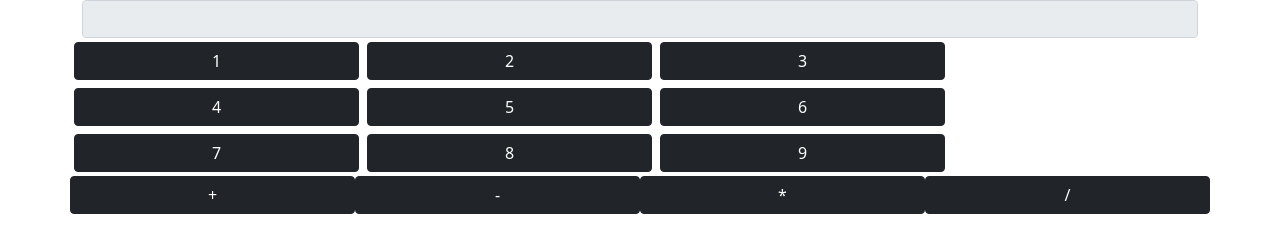
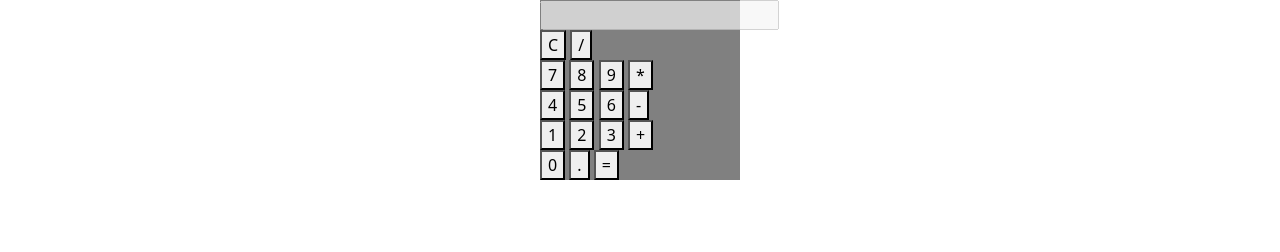
Before and after one commit to joaooneta/calculadorajs, a plain HTML site: page index.html in a window 1280 px wide. Drawn offline with nearby package versions, Linux system fonts and the light colour scheme.

Commit message:
Alterações no estilo CSS da página para facilitar a testagem da aplicação, além da implementação da função Calcular que possibilita o funcionamento da calculadora.

```diff
--- a/index.html
+++ b/index.html
@@ -13,41 +13,31 @@
     <link href="https://cdn.jsdelivr.net/npm/bootstrap@5.1.3/dist/css/bootstrap.min.css" rel="stylesheet" integrity="sha384-1BmE4kWBq78iYhFldvKuhfTAU6auU8tT94WrHftjDbrCEXSU1oBoqyl2QvZ6jIW3" crossorigin="anonymous">
 </head>
 <body>
-    <div class="container">
-        <div class="row">
-                <div class="col justify-content-center">
 
-                    <div id="calculadora">
-                        <input id="tela" type="text" class="form-control" disabled="disabled">
-                    </div>
+    <div id="Calculadora">
+        <input type="text" id="tela" disabled><br>
 
-                    <div class="row">
-                        <button type="button" class="btn btn-dark col-md-3 mx-1 my-1" onclick="digitar('1')">1</button>
-                        <button type="button" class="btn btn-dark col-md-3 mx-1 my-1 " onclick="digitar('2')">2</button>
-                        <button type="button" class="btn btn-dark col-md-3 mx-1 my-1" onclick="digitar('3')">3</button>
-                    </div>
+        <button type="button" onclick="Calcular('c')">C</button>
+        <button type="button" onclick="Calcular('/')">/</button><br>
 
-                    <div class="row">
-                        <button type="button" class="btn btn-dark col-md-3 mx-1 my-1" onclick="digitar('4')">4</button>
-                        <button type="button" class="btn btn-dark col-md-3 mx-1 my-1" onclick="digitar('5')">5</button>
-                        <button type="button" class="btn btn-dark col-md-3 mx-1 my-1" onclick="digitar('6')">6</button>
-                    </div>
+        <button type="button" onclick="Calcular('7')">7</button>
+        <button type="button" onclick="Calcular('8')">8</button>
+        <button type="button" onclick="Calcular('9')">9</button>
+        <button type="button" onclick="Calcular('*')">*</button><br>
 
-                    <div class="row">
-                        <button type="button" class="btn btn-dark col-md-3 mx-1 my-1" onclick="digitar('7')">7</button>
-                        <button type="button" class="btn btn-dark col-md-3 mx-1 my-1" onclick="digitar('8')">8</button>
-                        <button type="button" class="btn btn-dark col-md-3 mx-1 my-1" onclick="digitar('9')">9</button>
-                    </div>
+        <button type="button" onclick="Calcular('4')">4</button>
+        <button type="button" onclick="Calcular('5')">5</button>
+        <button type="button" onclick="Calcular('6')">6</button>
+        <button type="button" onclick="Calcular('-')">-</button><br>
 
-                    <div class="row">
-                        <button type="button" class="btn btn-dark col-md-3">+</button>
-                        <button type="button" class="btn btn-dark col-md-3">-</button>
-                        <button type="button" class="btn btn-dark col-md-3">*</button>
-                        <button type="button" class="btn btn-dark col-md-3">/</button>
-                    </div>
+        <button type="button" onclick="Calcular('1')">1</button>
+        <button type="button" onclick="Calcular('2')">2</button>
+        <button type="button" onclick="Calcular('3')">3</button>
+        <button type="button" onclick="Calcular('+')">+</button><br>
 
-                </div>
-        </div>
+        <button type="button" onclick="Calcular('0')">0</button>
+        <button type="button" onclick="Calcular('.')">.</button>
+        <button type="button" onclick="Calcular('=')">=</button>
     </div>
 
     <!-- JavaScript -->
--- a/script.js
+++ b/script.js
@@ -1,3 +1,10 @@
-function digitar(num){
-    document.getElementById("tela").value += num;
+function Calcular(num){
+    if(num == 'c'){
+        document.getElementById('tela').value = '';
+    }else if(num == '='){
+        let resultado = eval(document.getElementById('tela').value);
+        document.getElementById('tela').value = resultado;
+    }else{
+        document.getElementById('tela').value += num;
+    }
 }
--- a/style.css
+++ b/style.css
@@ -0,0 +1,9 @@
+#Calculadora{
+    margin: auto;
+    background-color: gray;
+    width: 200px;
+}
+
+.tela{
+    background: white;
+}
```
